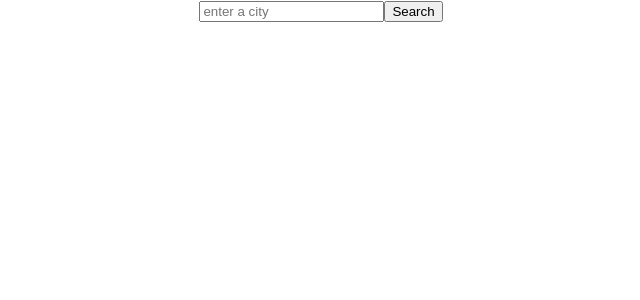
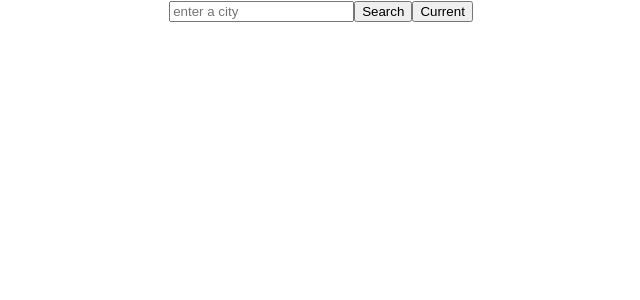
Before and after one commit to Annalouise643/weather-app-react, a React (Create React App) app: page / in a window 1280 px wide. Shown: the top 300 px of the page, without its empty margins (319-959 px from the left). Built offline with nearby package versions, Linux system fonts and the light colour scheme.

Commit message:
Added current button

```diff
--- a/src/Search.js
+++ b/src/Search.js
@@ -6,6 +6,7 @@ export default function Search() {
       <form>
         <input type="text" placeholder="enter a city" />
         <input type="submit" value="Search" />
+        <button>Current</button>
       </form>
     </div>
   );
```
